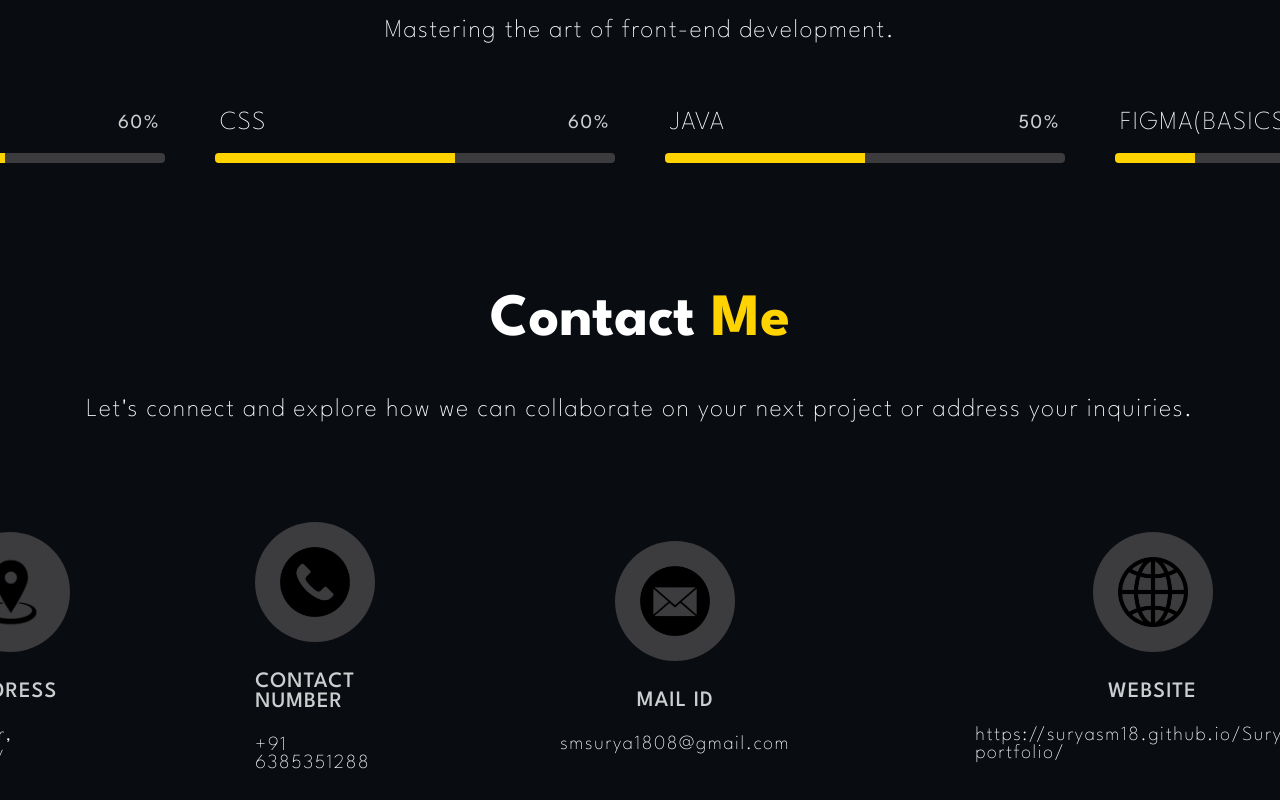
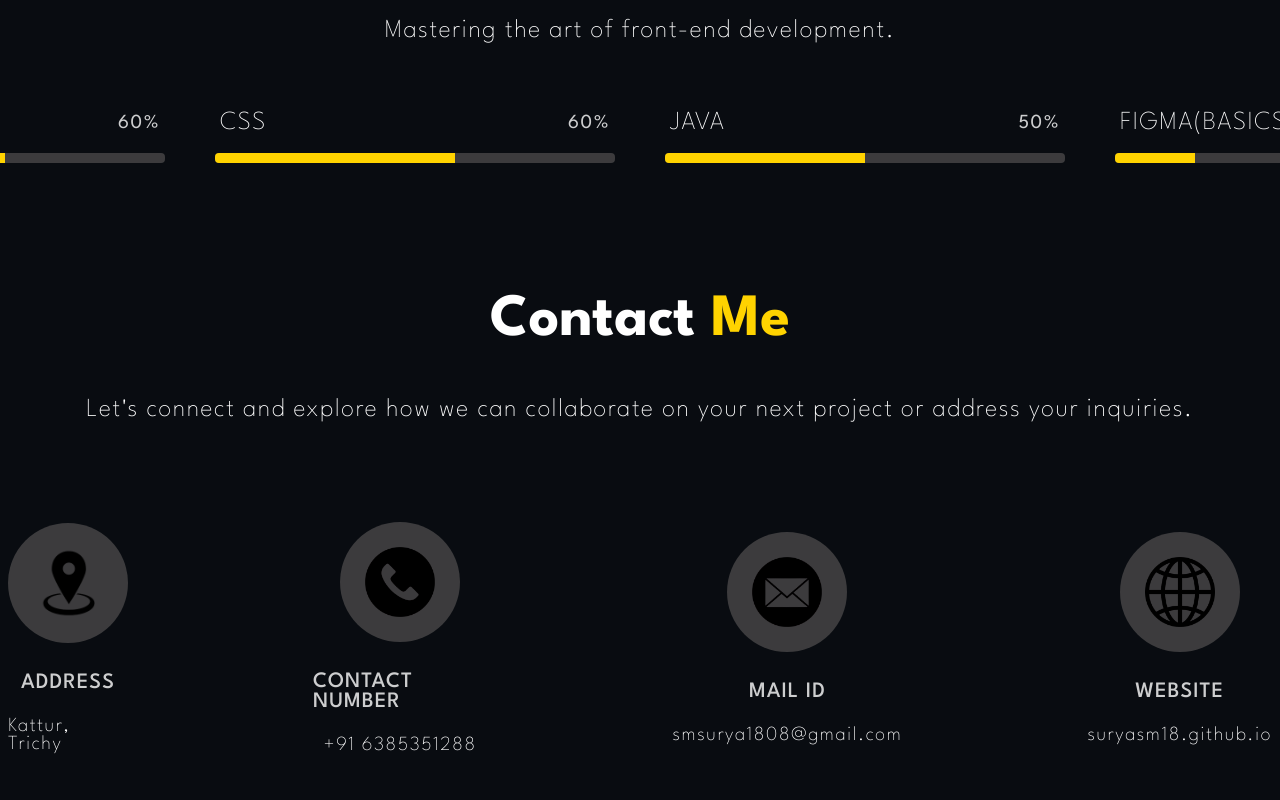
Before and after one commit to suryasm18/SuryaSM-portfolio, a plain HTML site: page index.html in a window 1280 px wide. Shown: the part 2735-3535 px from the top of the page. Drawn offline with Linux system fonts and the light colour scheme.

Commit message:
website info update

```diff
--- a/index.html
+++ b/index.html
@@ -165,7 +165,7 @@
                             <img src="web.png" alt="address" class="contact-img">
                         </div>
                         <h2 class="contact-tag">WEBSITE</h2>
-                        <p class="contact-tag-info">https://suryasm18.github.io/SuryaSM-portfolio/</p>
+                        <p class="contact-tag-info">suryasm18.github.io</p>
                     </div>
                 </div>
             </div>
```
